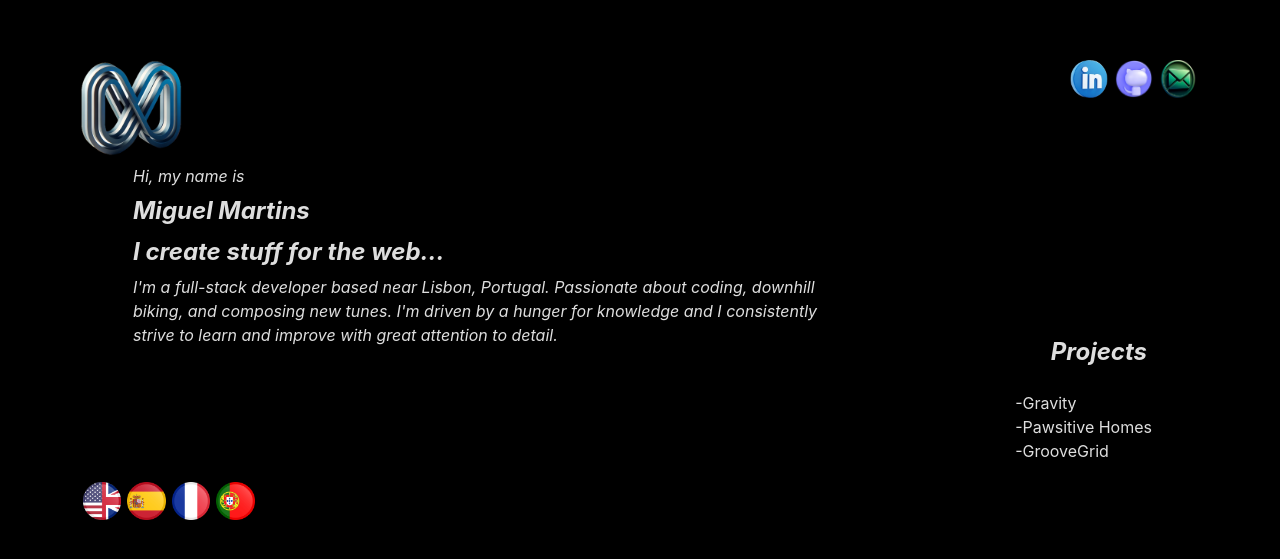
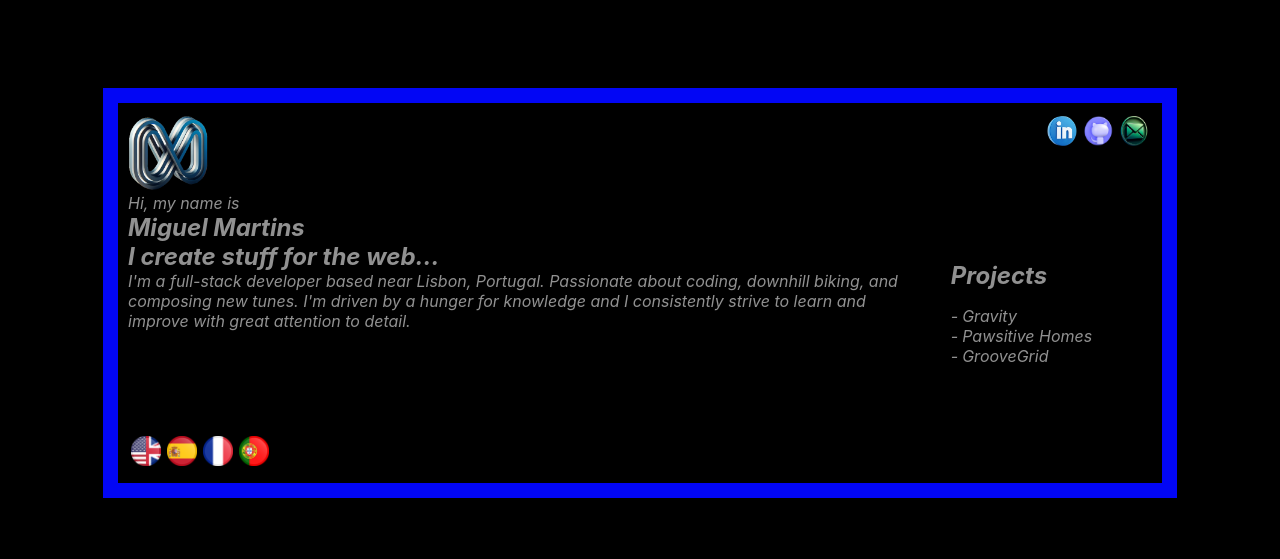
Before and after one commit to chuinga/Portfolio, a React (Vite) app: page / in a window 1280 px wide. Shown: the part 155-714 px from the top of the page. Built offline with nearby package versions, Linux system fonts and the light colour scheme.

Commit message:
Creating a frame and minor css changes

```diff
--- a/src/App.css
+++ b/src/App.css
@@ -1,7 +1,12 @@
+.frame {
+  border: 15px solid #0206f5;
+  padding: 10px;
+  box-sizing: border-box;
+}
+
 .mainContainer {
   max-width: 1024px;
-  height: 40vh;
-  padding: 0 3rem;
+  height: 30vh;
   display: flex;
   justify-content: space-between;
 }
--- a/src/App.jsx
+++ b/src/App.jsx
@@ -7,18 +7,17 @@ import Header from './components/header';
 import Sidebar from './components/sidebar';
 import Footer from './components/footer';
 
-
 function App() {
   return (
-    <>
-    <Header />
+    <div className='frame'>
+      <Header />
     <div className='mainContainer'>
       <HomePage className='homePage'/>
       <Sidebar className='sidebar'/>
     </div>
     <Footer />
-    </>
+    </div>
   )
 }
 
-export default App
+export default App;
--- a/src/components/footer.jsx
+++ b/src/components/footer.jsx
@@ -15,7 +15,6 @@ function footer() {
             <img src={Pt} alt="Pt" />
         </div>
 );
-
 }
 
 export default footer;
--- a/src/components/sidebar.jsx
+++ b/src/components/sidebar.jsx
@@ -6,9 +6,9 @@ function sidebar() {
         <div className='projects'>
             <h2>Projects</h2>
             <ul>
-                <dd>-Gravity</dd>
-                <dd>-Pawsitive Homes</dd>
-                <dd>-GrooveGrid</dd>
+                <li>Gravity</li>
+                <li>Pawsitive Homes</li>
+                <li>GrooveGrid</li>
             </ul>
         </div>
      );
--- a/src/index.css
+++ b/src/index.css
@@ -1,14 +1,10 @@
 :root {
   font-family: Inter, system-ui, Avenir, Helvetica, Arial, sans-serif;
-  line-height: 1.5;
+  font-style: oblique;
   font-weight: 400;
   color-scheme: light dark;
-  color: rgba(255, 255, 255, 0.87);
+  color: rgba(167, 167, 167, 0.87);
   background-color: #000000;
-  font-synthesis: none;
-  text-rendering: optimizeLegibility;
-  -webkit-font-smoothing: antialiased;
-  -moz-osx-font-smoothing: grayscale;
 }
 
 body {
@@ -19,22 +15,3 @@ body {
   min-width: 320px;
   min-height: 100vh;
 }
-
-button {
-  border-radius: 8px;
-  border: 1px solid transparent;
-  padding: 0.6em 1.2em;
-  font-size: 1em;
-  font-weight: 500;
-  font-family: inherit;
-  background-color: #1a1a1a;
-  cursor: pointer;
-  transition: border-color 0.25s;
-}
-button:hover {
-  border-color: #646cff;
-}
-button:focus,
-button:focus-visible {
-  outline: 4px auto -webkit-focus-ring-color;
-}
--- a/src/styles/footer.css
+++ b/src/styles/footer.css
@@ -1,4 +1,5 @@
 .lang img {
     width: 3vw;
+    max-width: 30px;
     margin: 3px;
 }
--- a/src/styles/header.css
+++ b/src/styles/header.css
@@ -5,9 +5,11 @@
 
 .mainLogo {
     width: 8vw;
+    max-width: 80px;
 }
 
 .social img {
     width: 3vw;
+    max-width: 30px;
     margin: 3px;
 }
--- a/src/styles/homePage.css
+++ b/src/styles/homePage.css
@@ -1,4 +1,3 @@
 h2, p {
-    margin: 5px;
-    font-style: oblique;
+    margin:0;
 }
--- a/src/styles/sidebar.css
+++ b/src/styles/sidebar.css
@@ -1,7 +1,22 @@
 .projects {
-    width: 73%;
+    margin: 5%;
+    min-width: 150px;
     display: flex;
     flex-direction: column;
     justify-content: flex-end;
-    align-items: flex-end;
+    align-items: flex-start;
 }
+
+.projects ul {
+    padding: 0;
+    align-content: start;
+}
+
+li {
+    list-style-type: none;
+}
+
+ul > li::before {
+    content: "-";
+    padding-right: 4px;
+}
```
Also changed, not shown: index.html (line endings or trailing spaces), src/pages/HomePage.jsx (line endings or trailing spaces).
